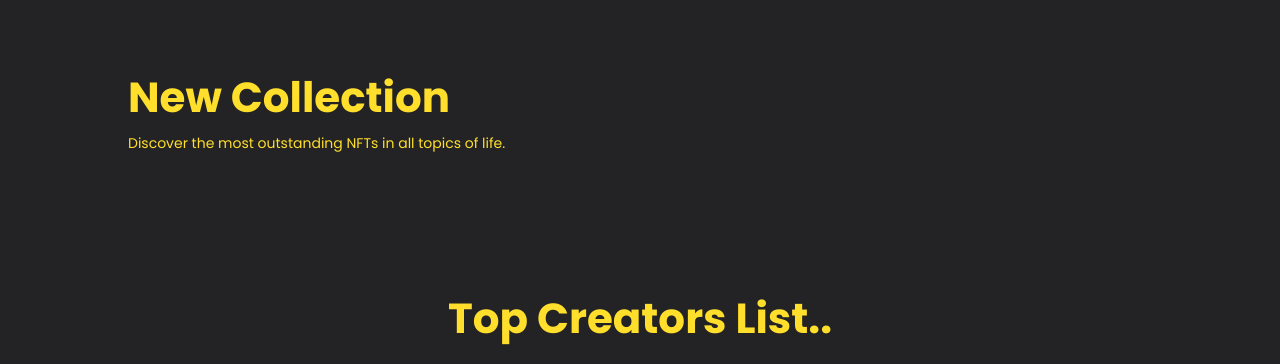
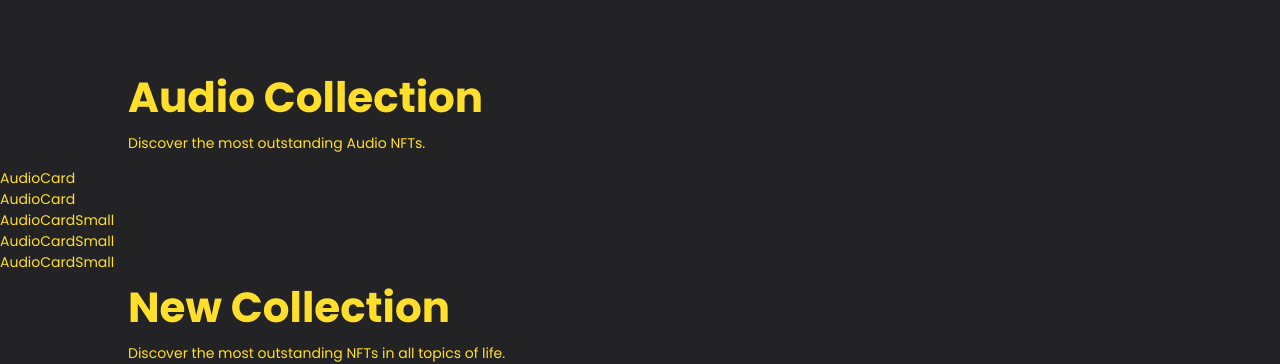
Before and after one commit to debadityasingh8972/nft-marketplace-demo, a Next.js app: page / in a window 1280 px wide. Shown: the part 2480-2844 px from the top of the page. Built offline with nearby package versions, Linux system fonts and the light colour scheme.

Commit message:
Audio Section file setup

```diff
--- /dev/null
+++ b/components/AudioLive/AudioCard/AudioCard.jsx
@@ -0,0 +1,9 @@
+import React from 'react'
+
+const AudioCard = () => {
+    return (
+        <div>AudioCard</div>
+    )
+}
+
+export default AudioCard
--- /dev/null
+++ b/components/AudioLive/AudioCardSmall/AudioCardSmall.jsx
@@ -0,0 +1,9 @@
+import React from 'react'
+
+const AudioCardSmall = () => {
+    return (
+        <div>AudioCardSmall</div>
+    )
+}
+
+export default AudioCardSmall
--- a/components/componentsindex.js
+++ b/components/componentsindex.js
@@ -11,5 +11,6 @@ import Filter from "./Filter/Filter";
 import NFTCard from "./NFTCard/NFTCard";
 import Collection from "./Collection/Collection";
 import FollowerTab from "./FollowerTab/FollowerTab";
+import AudioLive from "./AudioLive/AudioLive";
 
-export{ Button, Footer, NavBar, HeroSection, Service, BigNFTSlider, Subscribe, Title, Category, Filter, NFTCard, Collection, FollowerTab };
+export{ Button, Footer, NavBar, HeroSection, Service, BigNFTSlider, Subscribe, Title, Category, Filter, NFTCard, Collection, FollowerTab, AudioLive };
--- a/pages/index.js
+++ b/pages/index.js
@@ -12,7 +12,7 @@ import {
   Filter,
   NFTCard,
   Collection,
-  // AudioLive,
+  AudioLive,
   FollowerTab
   // Slider,
   // Brand,
@@ -51,13 +51,12 @@ const Home = () => {
       <HeroSection />
       <Service />
       <BigNFTSlider />
-      {/*
       <Title
         heading="Audio Collection"
-        paragraph="Discover the most outstanding NFTs in all topics of life."
+        paragraph="Discover the most outstanding Audio NFTs."
       />
+      <AudioLive />
       {/*
-      <AudioLive />
       {creators.length == 0 ? (
         <Loader />
       ) : (
```
Also changed, not shown: components/AudioLive/AudioCard/AudioCard.module.css (added), components/AudioLive/AudioCardSmall/AudioCardSmall.module.css (added), components/AudioLive/AudioLive.module.css (added).
